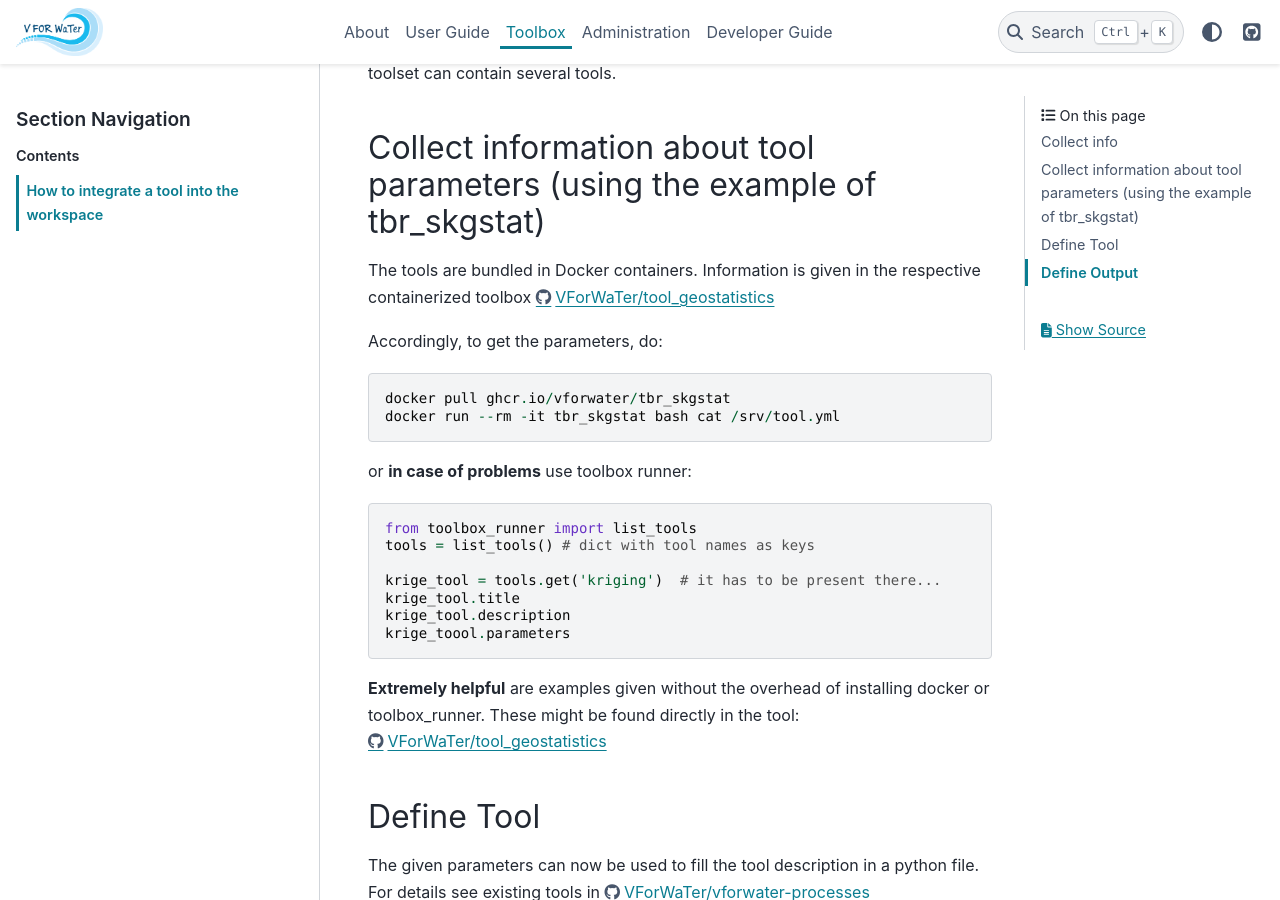
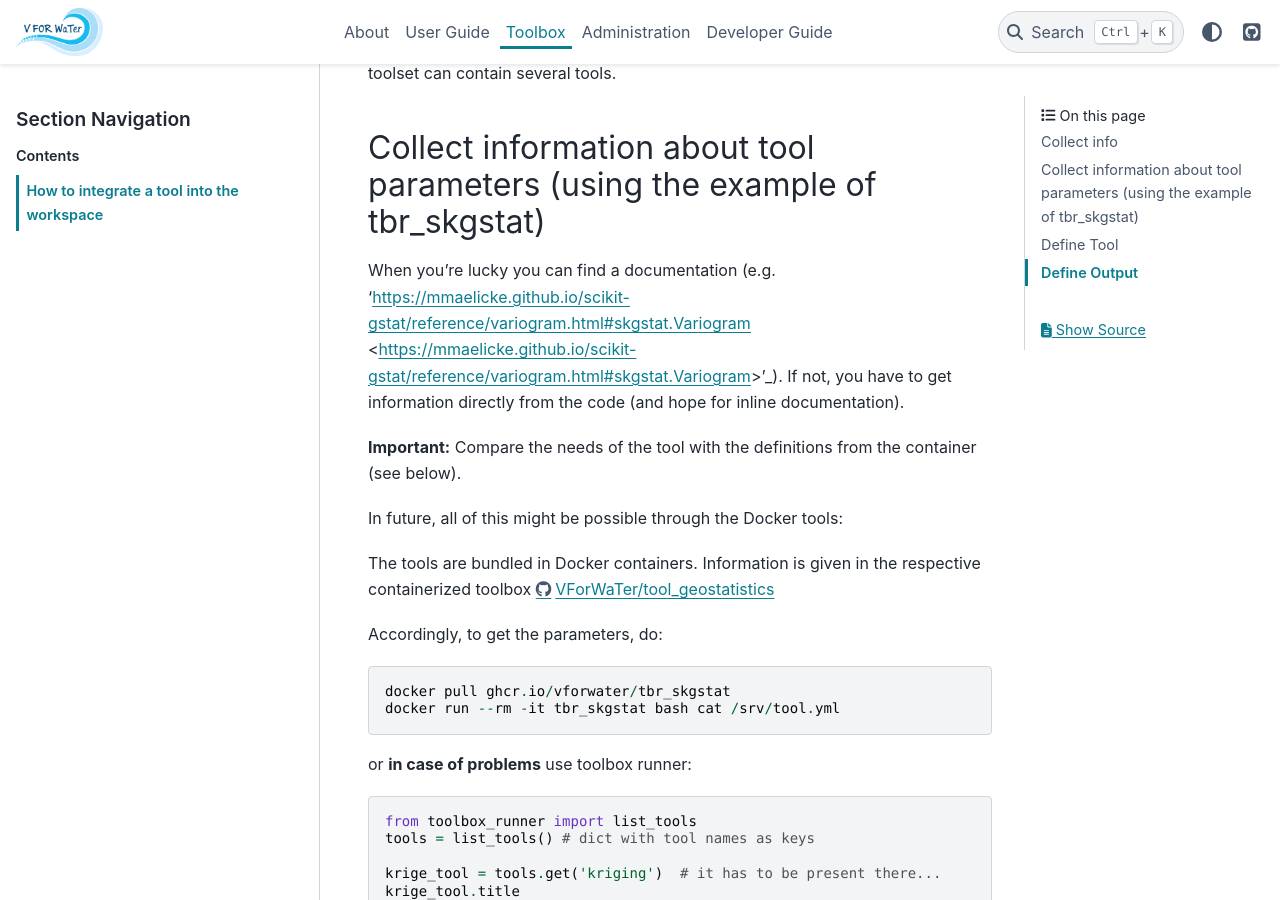
Before and after one commit to VForWaTer/documentation, a Sphinx documentation site: the page built from source/toolbox/how_to.rst, in a window 1280 px wide and 900 px high, scrolled down 303 px. Built offline with Sphinx 7.4.7 and the PyData theme 0.15.4, drawn with Linux system fonts in a browser that asks for light colours.

Commit message:
Update how_to.rst

```diff
--- a/source/toolbox/how_to.rst
+++ b/source/toolbox/how_to.rst
@@ -9,6 +9,14 @@ A list of available toolsets is available at `https://github.com/VForWaTer/curat
 
 Collect information about tool parameters (using the example of tbr_skgstat)
 ===========
+When you're lucky you can find a documentation (e.g. 'https://mmaelicke.github.io/scikit-gstat/reference/variogram.html#skgstat.Variogram <https://mmaelicke.github.io/scikit-gstat/reference/variogram.html#skgstat.Variogram>'_).
+If not, you have to get information directly from the code (and hope for inline documentation).
+
+**Important:** Compare the needs of the tool with the definitions from the container (see below).
+
+
+In future, all of this might be possible through the Docker tools:
+
 The tools are bundled in Docker containers. Information is given in the respective containerized toolbox
 `https://github.com/VForWaTer/tool_geostatistics <https://github.com/VForWaTer/tool_geostatistics>`_
 
```
